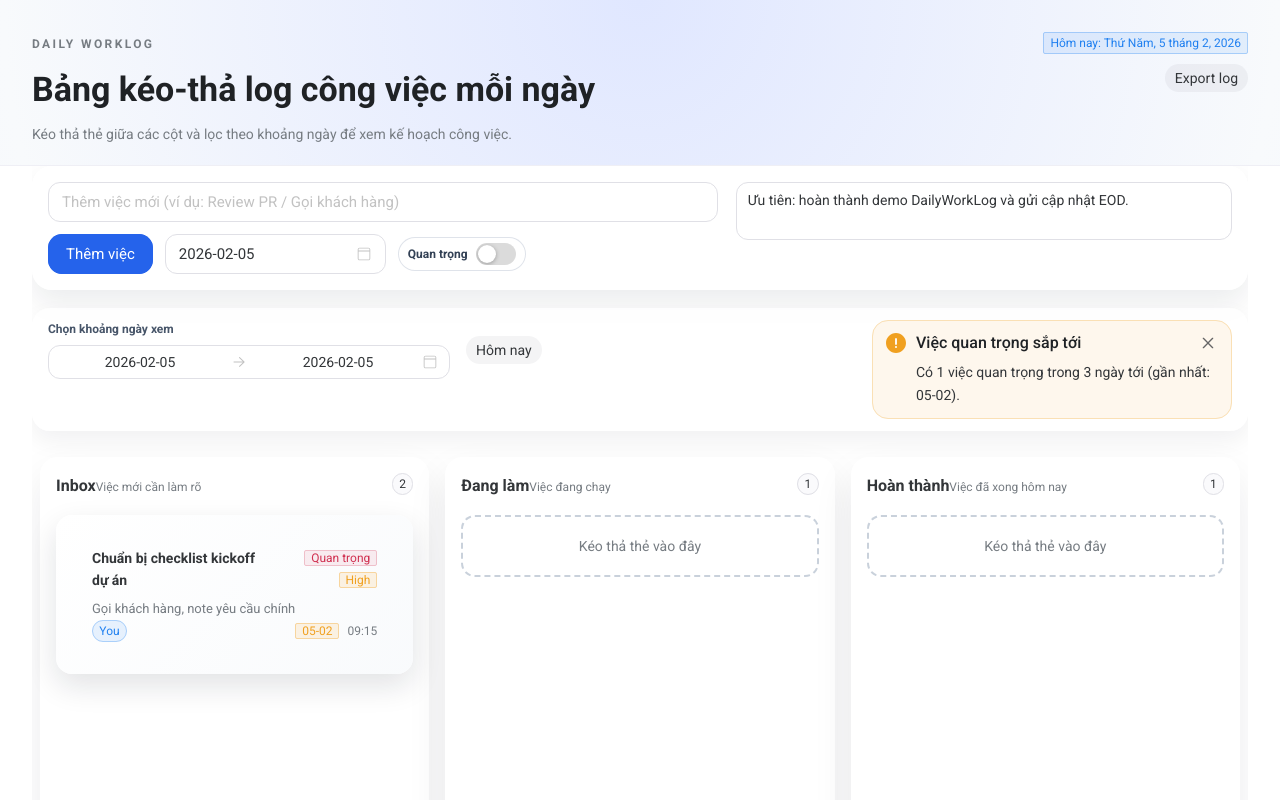
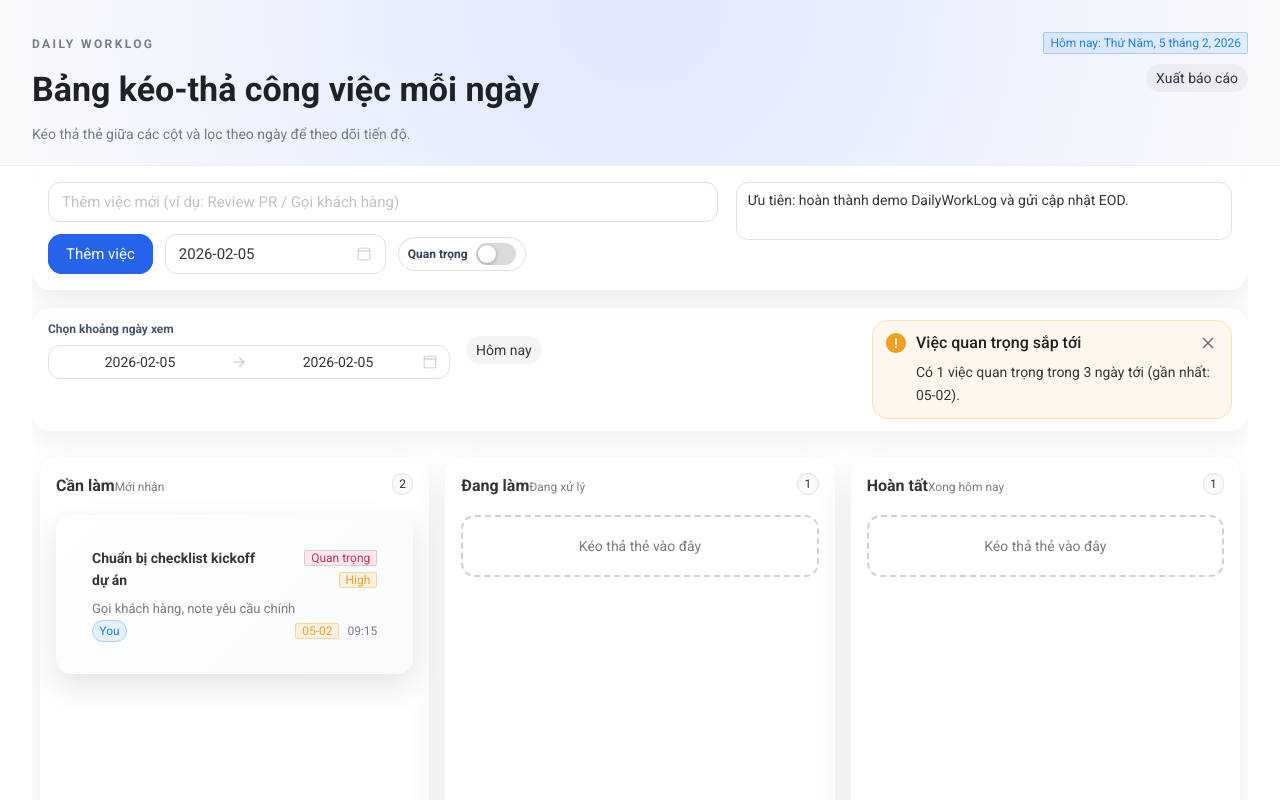
Before and after one commit to ngoclp2000/DailyWorkLog, a Vue app in the folder frontend/: page / in a window 1280 px wide. Shown: the top 800 px of the page. Built offline with nearby package versions, Linux system fonts and the light colour scheme.

Commit message:
Refine board labels

```diff
--- a/frontend/src/App.vue
+++ b/frontend/src/App.vue
@@ -4,14 +4,14 @@
       <n-layout-header class="hero" bordered>
         <div class="hero-copy">
           <n-text class="eyebrow" depth="3">Daily Worklog</n-text>
-          <n-h1 class="hero-title">Bảng kéo-thả log công việc mỗi ngày</n-h1>
+          <n-h1 class="hero-title">Bảng kéo-thả công việc mỗi ngày</n-h1>
           <n-text depth="3">
-            Kéo thả thẻ giữa các cột và lọc theo khoảng ngày để xem kế hoạch công việc.
+            Kéo thả thẻ giữa các cột và lọc theo ngày để theo dõi tiến độ.
           </n-text>
         </div>
         <div class="status">
           <n-tag type="info" size="small">Hôm nay: {{ todayLabel }}</n-tag>
-          <n-button secondary size="small" @click="exportLog">Export log</n-button>
+          <n-button secondary size="small" @click="exportLog">Xuất báo cáo</n-button>
         </div>
       </n-layout-header>
 
@@ -176,8 +176,8 @@ const newItemImportant = ref(false);
 const columns = reactive<WorkColumn[]>([
   {
     id: "backlog",
-    title: "Inbox",
-    subtitle: "Việc mới cần làm rõ",
+    title: "Cần làm",
+    subtitle: "Mới nhận",
     items: [
       {
         id: "item-1",
@@ -205,7 +205,7 @@ const columns = reactive<WorkColumn[]>([
   {
     id: "doing",
     title: "Đang làm",
-    subtitle: "Việc đang chạy",
+    subtitle: "Đang xử lý",
     items: [
       {
         id: "item-3",
@@ -221,8 +221,8 @@ const columns = reactive<WorkColumn[]>([
   },
   {
     id: "done",
-    title: "Hoàn thành",
-    subtitle: "Việc đã xong hôm nay",
+    title: "Hoàn tất",
+    subtitle: "Xong hôm nay",
     items: [
       {
         id: "item-4",
```
